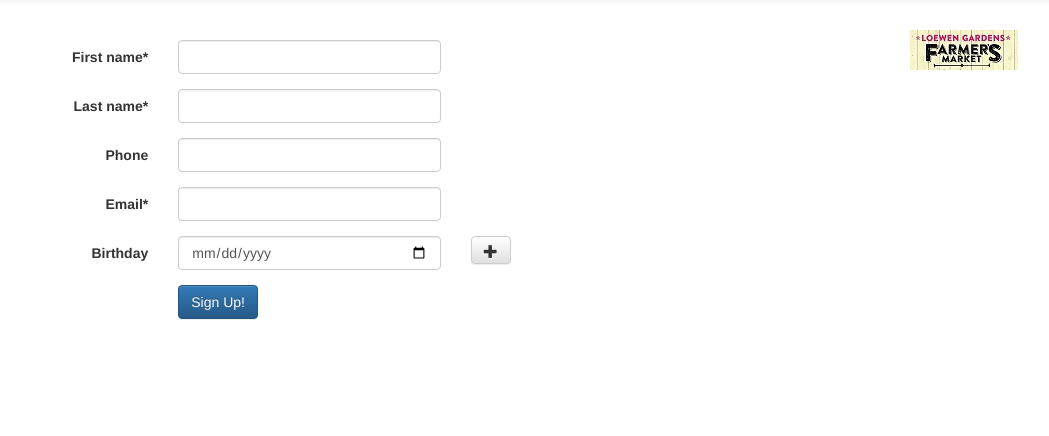
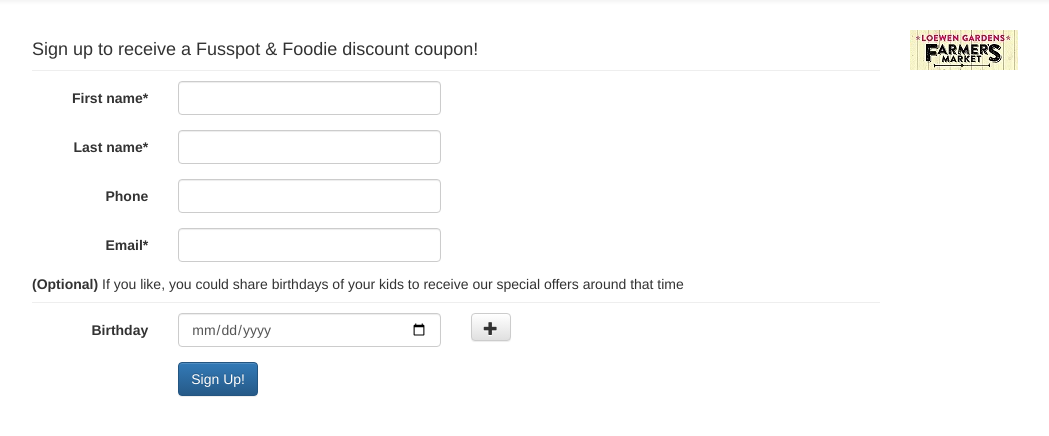
Before and after one commit to chaturv/fnfweb, a Django app: page /operations/promo/signup in a window 1280 px wide. Shown: the part 50-486 px from the top of the page, without its empty margins (38-1087 px from the left). Run offline with Django 3.2, Linux system fonts and the light colour scheme; data that the repository does not hold is empty; parts of the project's set-up code (start-up, migrations or seed data) failed here and were passed over; some libraries are stand-ins or nearby versions.

Commit message:
add headers

```diff
--- a/operations/templates/operations/promo-signup.html
+++ b/operations/templates/operations/promo-signup.html
@@ -23,6 +23,7 @@
 <div class="container">
     <div class="row">
         <div class="col-md-9">
+            <h4 class="sub-header">Sign up to receive a Fusspot & Foodie discount coupon!</h4>
             <form action="{% url 'operations:promo-signup' %}" method="post" class="form-horizontal" id="id_promo_signup_form">
                 {% csrf_token %}
                 {% block messages %}
@@ -31,6 +32,9 @@
                 <p>
                     {% crispy promo_signup_form %}
                 <!--<hr>-->
+                <p>
+                <h5 class="sub-header"><strong>(Optional)</strong> If you like, you could share birthdays of your kids
+                    to receive our special offers around that time</h5>
                 <!-- add optional birthdays -->
                 <div class="form-group">
                     <label class="col-md-2 control-label">Birthday</label>
```
